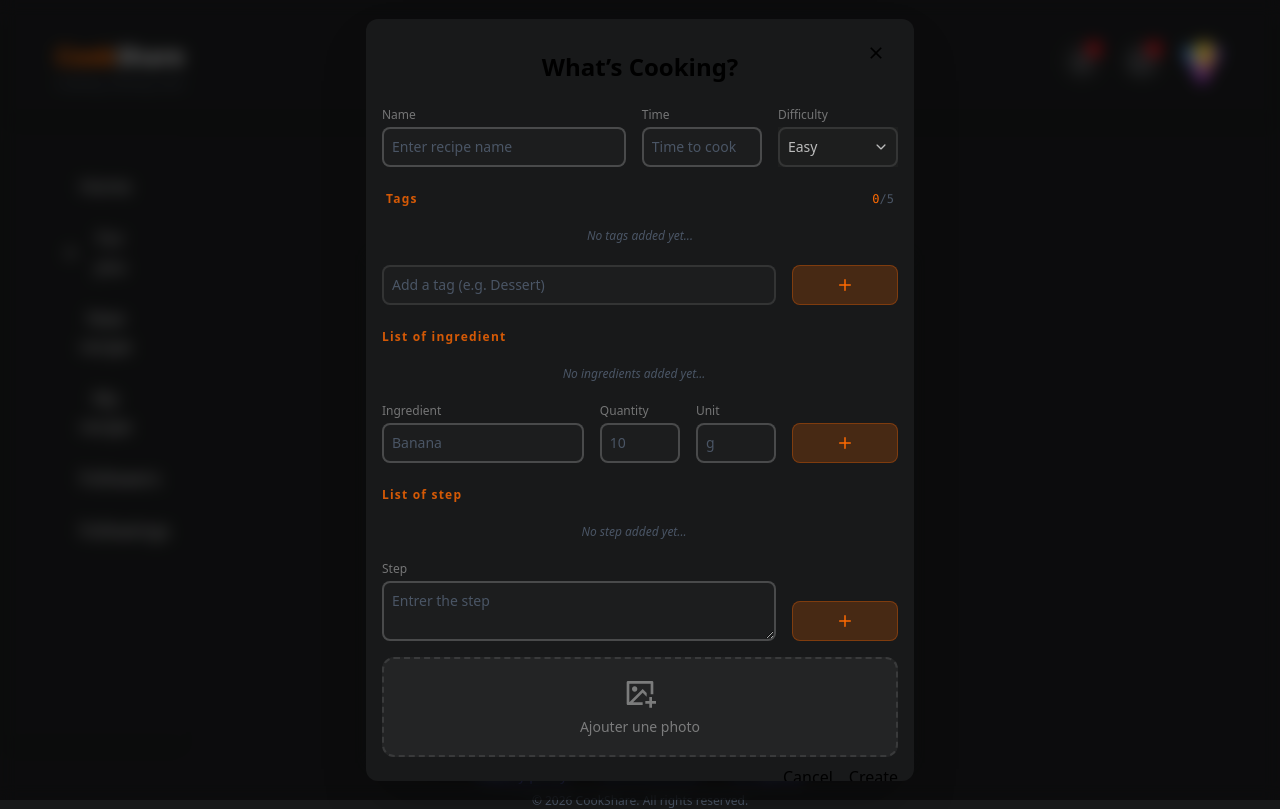
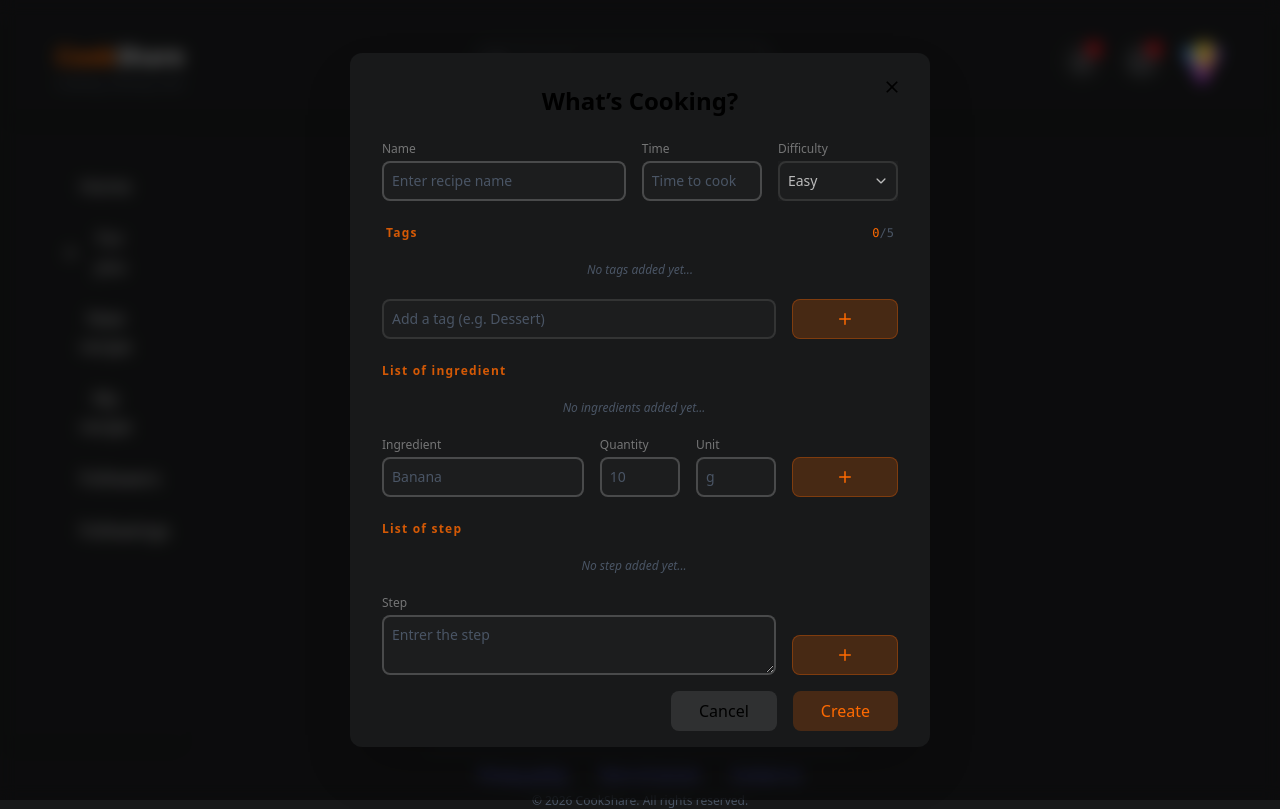
Before and after one commit to c-andriam/transcendence, a React (Vite) app in the folder client/: page /Home in a window 1280 px wide. Both pictures are taken after a click on the button "New recipe". Built offline with nearby package versions, Linux system fonts and the light colour scheme; the HTML template or start-up script is replaced by a standard one.

Commit message:
feat: Implement ingredient and step input components with add/remove functionality, and refine styling for the recipe name input.

```diff
--- a/client/src/components/Modal/NewRecipe.tsx
+++ b/client/src/components/Modal/NewRecipe.tsx
@@ -33,32 +33,37 @@ const NewRecipe = ({ modalRef }: any) => {
                 <form action=""
                     className="flex flex-col gap-2"
                 >
-                    <RecipeNameInput />
-                    <TagInput />
-                    <IngredientInput />
-                    <StepInput />
-                    <div className="flex items-center justify-center">
+                    <div className="overflow-y-auto h-[calc(100vh-250px)] gap-2 flex flex-col px-4 scrollbar-thin scrollbar-thumb-gray-600 scrollbar-track-gray-800">
+                        <RecipeNameInput />
+                        <TagInput />
+                        <IngredientInput />
+                        <StepInput />
                         <PictureInput />
                     </div>
-                    <div className="flex flex-row justify-end gap-4">
+                    <div className="flex flex-row justify-end gap-4 px-4">
                         <button
                             type="button"
                             onClick={() => modalRef.current?.close()}
                             aria-label="Close modal"
-                            className="cursor-pointer"
+                            className="cursor-pointer rounded-lg px-7 py-2
+                            hover:bg-white/40 bg-white/10
+                            transition-all"
                         >
                             Cancel
                         </button>
                         <button
                             type="submit"
-                            className="cursor-pointer"
+                            className="cursor-pointer rounded-lg px-7 py-2
+                            bg-orange-500/20
+                            hover:bg-orange-500/40 text-orange-500 hover:text-white/70
+                            transition-allr"
                         >
                             Create
                         </button>
                     </div>
                 </form>
-            </div>
-        </dialog>
+            </div >
+        </dialog >
     );
 }
 
```
